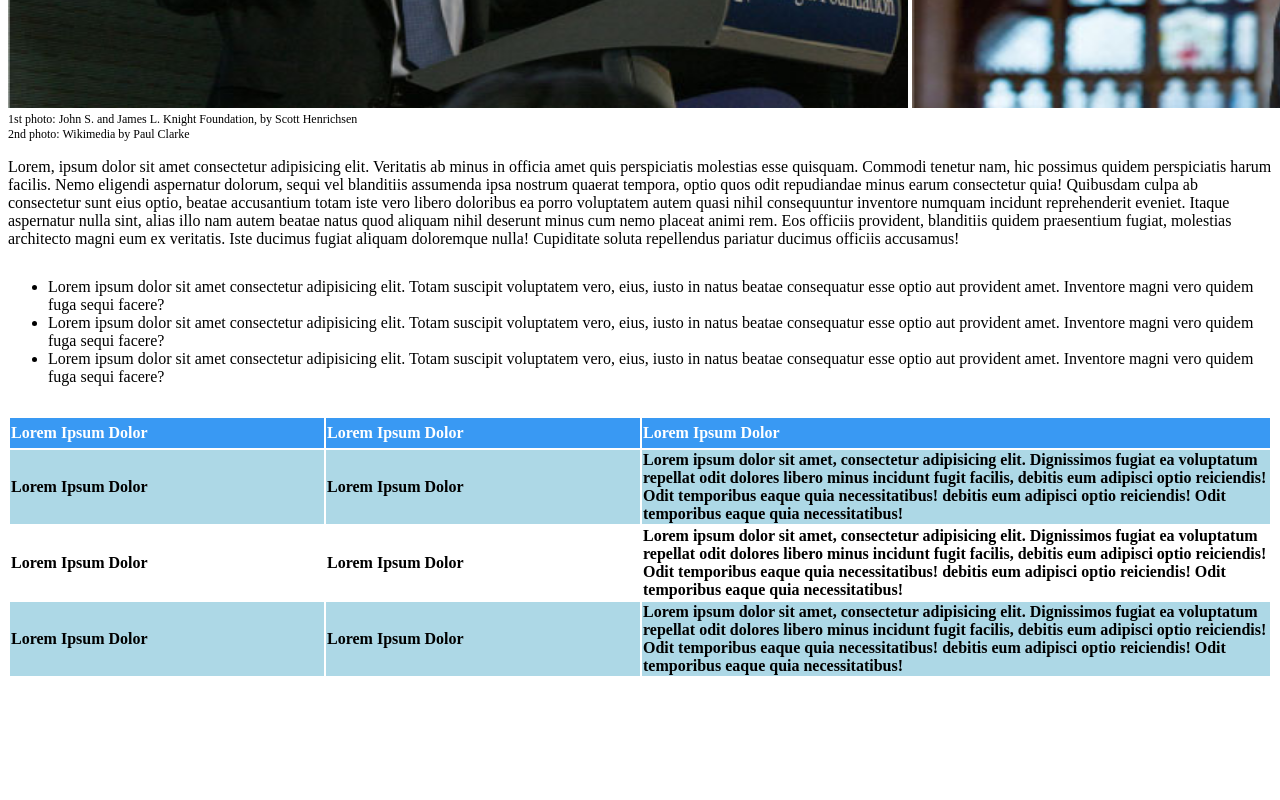
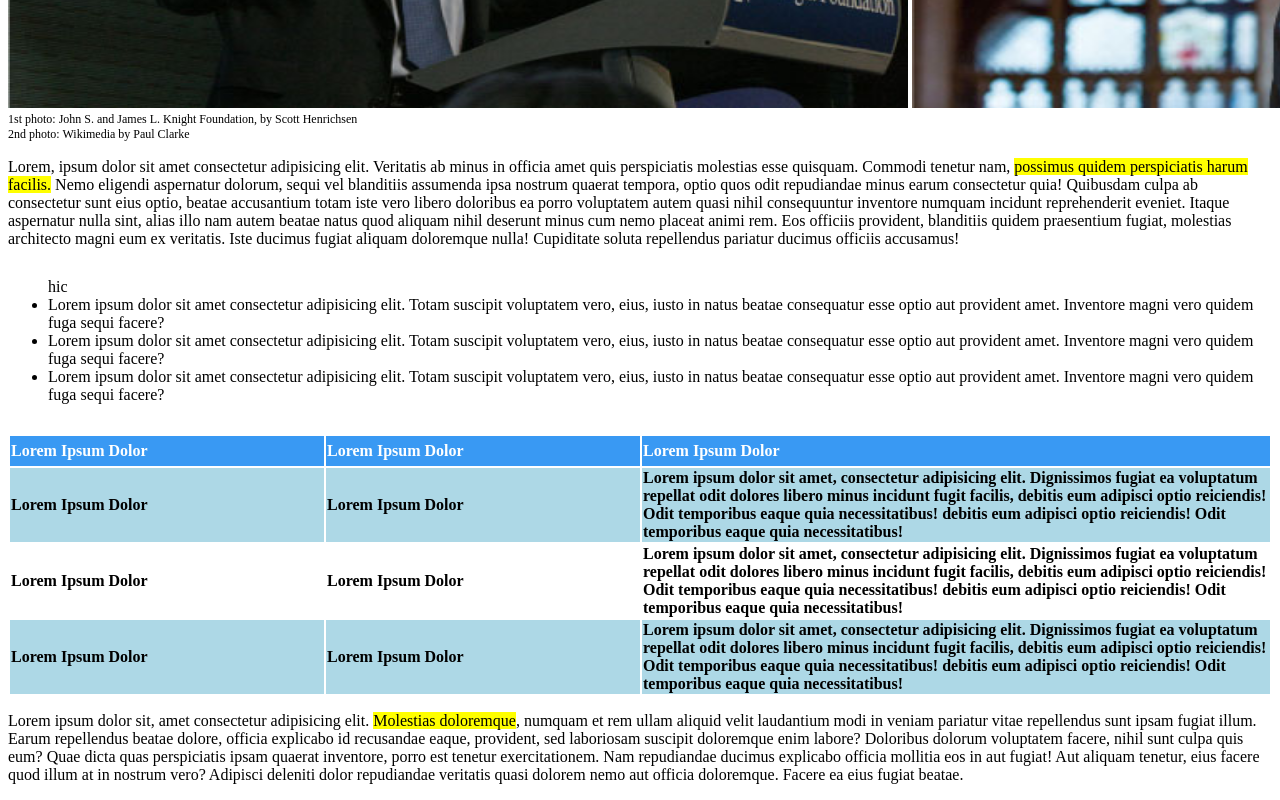
Before and after one commit to AndreaVk/html-css-booleaner, a plain HTML site: page index.html in a window 1280 px wide. Shown: the part 752-1552 px from the top of the page. Before the commit the page ends 1438 px from the top, so only its background shows below. Drawn offline with Linux system fonts and the light colour scheme.

Commit message:
sottolineature

```diff
--- a/index.html
+++ b/index.html
@@ -29,9 +29,9 @@
     <!-- fine header -->
     <main>
         <!-- inizio main -->
-        <p>Lorem, ipsum dolor sit amet consectetur adipisicing elit. Veritatis ab minus in officia amet quis perspiciatis molestias esse quisquam. Commodi tenetur nam, hic possimus quidem perspiciatis harum facilis. Nemo eligendi aspernatur dolorum, sequi vel blanditiis assumenda ipsa nostrum quaerat tempora, optio quos odit repudiandae minus earum consectetur quia! Quibusdam culpa ab consectetur sunt eius optio, beatae accusantium totam iste vero libero doloribus ea porro voluptatem autem quasi nihil consequuntur inventore numquam incidunt reprehenderit eveniet. Itaque aspernatur nulla sint, alias illo nam autem beatae natus quod aliquam nihil deserunt minus cum nemo placeat animi rem. Eos officiis provident, blanditiis quidem praesentium fugiat, molestias architecto magni eum ex veritatis. Iste ducimus fugiat aliquam doloremque nulla! Cupiditate soluta repellendus pariatur ducimus officiis accusamus!</p>
+        <p>Lorem, ipsum dolor sit amet consectetur adipisicing elit. Veritatis ab minus in officia amet quis perspiciatis molestias esse quisquam. Commodi tenetur nam, <span class="sottolinea">possimus quidem perspiciatis harum facilis.</span> Nemo eligendi aspernatur dolorum, sequi vel blanditiis assumenda ipsa nostrum quaerat tempora, optio quos odit repudiandae minus earum consectetur quia! Quibusdam culpa ab consectetur sunt eius optio, beatae accusantium totam iste vero libero doloribus ea porro voluptatem autem quasi nihil consequuntur inventore numquam incidunt reprehenderit eveniet. Itaque aspernatur nulla sint, alias illo nam autem beatae natus quod aliquam nihil deserunt minus cum nemo placeat animi rem. Eos officiis provident, blanditiis quidem praesentium fugiat, molestias architecto magni eum ex veritatis. Iste ducimus fugiat aliquam doloremque nulla! Cupiditate soluta repellendus pariatur ducimus officiis accusamus!</p>
         <!-- lista non ordinata -->
-        <ul class="lista">
+        <ul class="lista">hic
             <li>Lorem ipsum dolor sit amet consectetur adipisicing elit. Totam suscipit voluptatem vero, eius, iusto in natus beatae consequatur esse optio aut provident amet. Inventore magni vero quidem fuga sequi facere?</li>
             <li>Lorem ipsum dolor sit amet consectetur adipisicing elit. Totam suscipit voluptatem vero, eius, iusto in natus beatae consequatur esse optio aut provident amet. Inventore magni vero quidem fuga sequi facere?</li>
             <li>Lorem ipsum dolor sit amet consectetur adipisicing elit. Totam suscipit voluptatem vero, eius, iusto in natus beatae consequatur esse optio aut provident amet. Inventore magni vero quidem fuga sequi facere?</li>
@@ -66,6 +66,7 @@
                 </tr>
             </tbody>
         </table>
+        <p>Lorem ipsum dolor sit, amet consectetur adipisicing elit. <span class="sottolinea">Molestias doloremque</span>, numquam et rem ullam aliquid velit laudantium modi in veniam pariatur vitae repellendus sunt ipsam fugiat illum. Earum repellendus beatae dolore, officia explicabo id recusandae eaque, provident, sed laboriosam suscipit doloremque enim labore? Doloribus dolorum voluptatem facere, nihil sunt culpa quis eum? Quae dicta quas perspiciatis ipsam quaerat inventore, porro est tenetur exercitationem. Nam repudiandae ducimus explicabo officia mollitia eos in aut fugiat! Aut aliquam tenetur, eius facere quod illum at in nostrum vero? Adipisci deleniti dolor repudiandae veritatis quasi dolorem nemo aut officia doloremque. Facere ea eius fugiat beatae.</p>
 
     </main>
 
--- a/style.css
+++ b/style.css
@@ -74,3 +74,9 @@
 .colore {
     background-color: lightblue;
 }
+
+.sottolinea{
+    width: 30px;
+    height: auto;
+    background-color: yellow;
+}
```
